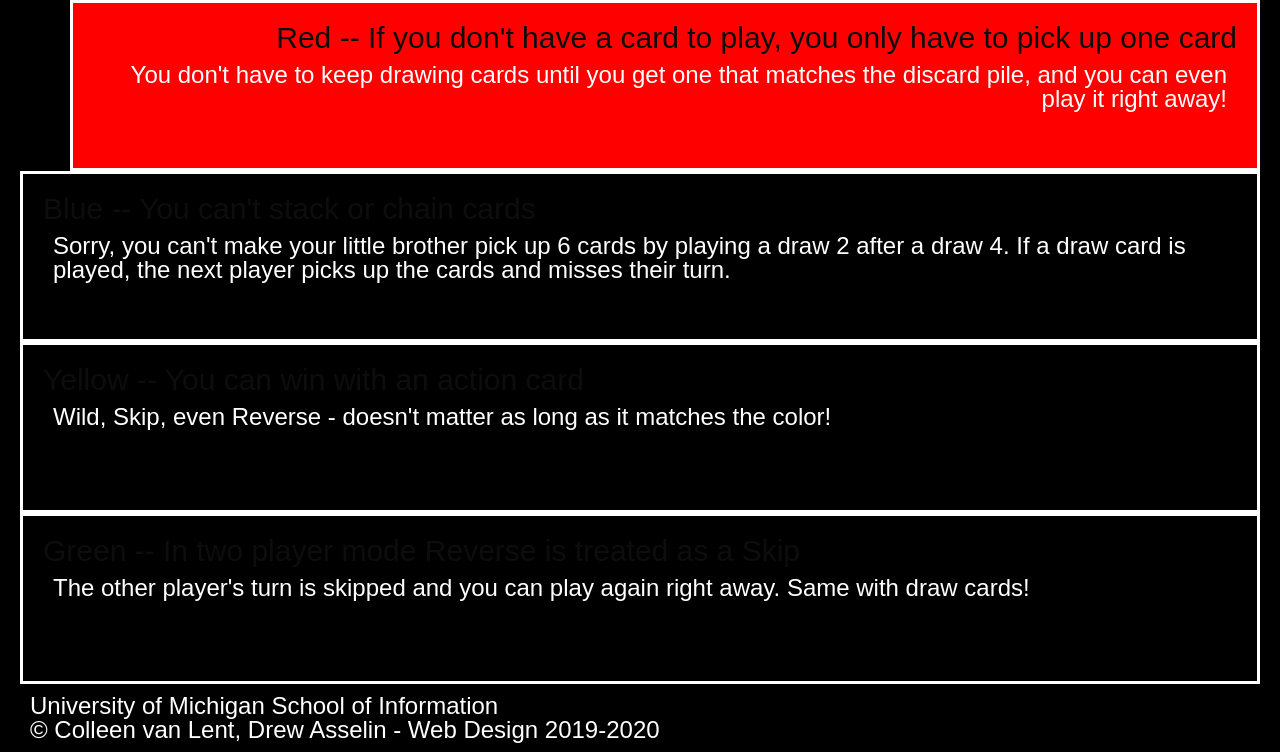
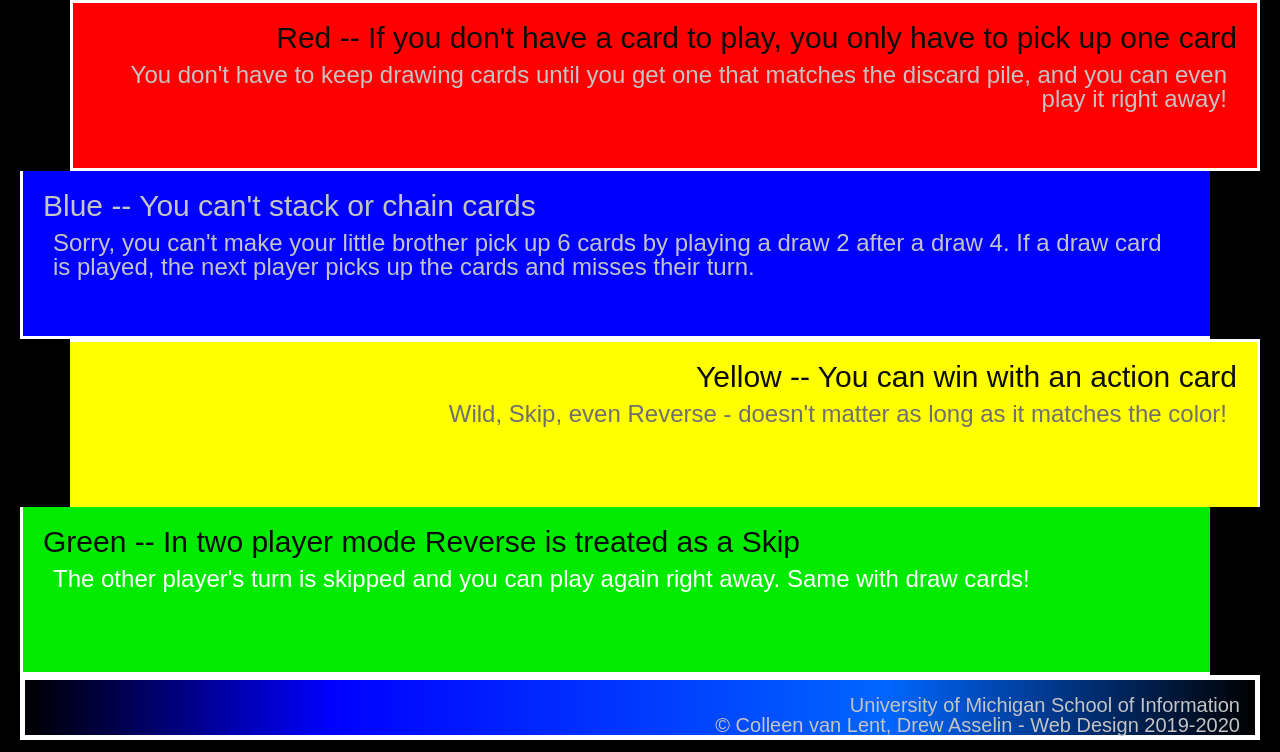
Before and after one commit to divyasoup/css_practice, a plain HTML site: page index.html in a window 1280 px wide. Shown: the part 538-1290 px from the top of the page. Drawn offline with Linux system fonts and the light colour scheme.

Commit message:
Add files via upload

```diff
--- a/css/style.css
+++ b/css/style.css
@@ -41,5 +41,43 @@ div {
     margin-left: 50px;
 }
 .blue {
-
+    background-color: #0000FF;
+    text-align: left;
+    margin-right: 50px;
+    border-right: 5px;
+    border-top: 2px;
 }
+.blue h2, p {
+    color: #C4C4C4;
+}
+.yellow {
+    background-color: #FFFF00;
+    text-align: right;
+    margin-left: 50px;
+    border-bottom: 2px;
+    border-left: 5px;
+}
+.yellow p {
+    color: #707070;
+}
+.green {
+    background-color: #00EB00;
+    text-align: left;
+    margin-right: 50px;
+    border-right: 5px;
+    border-top: 2px;
+}
+.green p {
+    color: white;
+}
+footer {
+    background: rgb(0,0,0);
+    background: linear-gradient(90deg, rgba(0,0,0,1) 0%, rgba(0,0,255,1) 25%,
+     rgba(0,102,255,1) 70%, rgba(0,0,0,1) 100%);
+     border: 5px solid white;
+}
+footer p {
+    font-size: 20px;
+    text-align: right;
+    padding: 15px 15px 0px 15px;
+}
```
